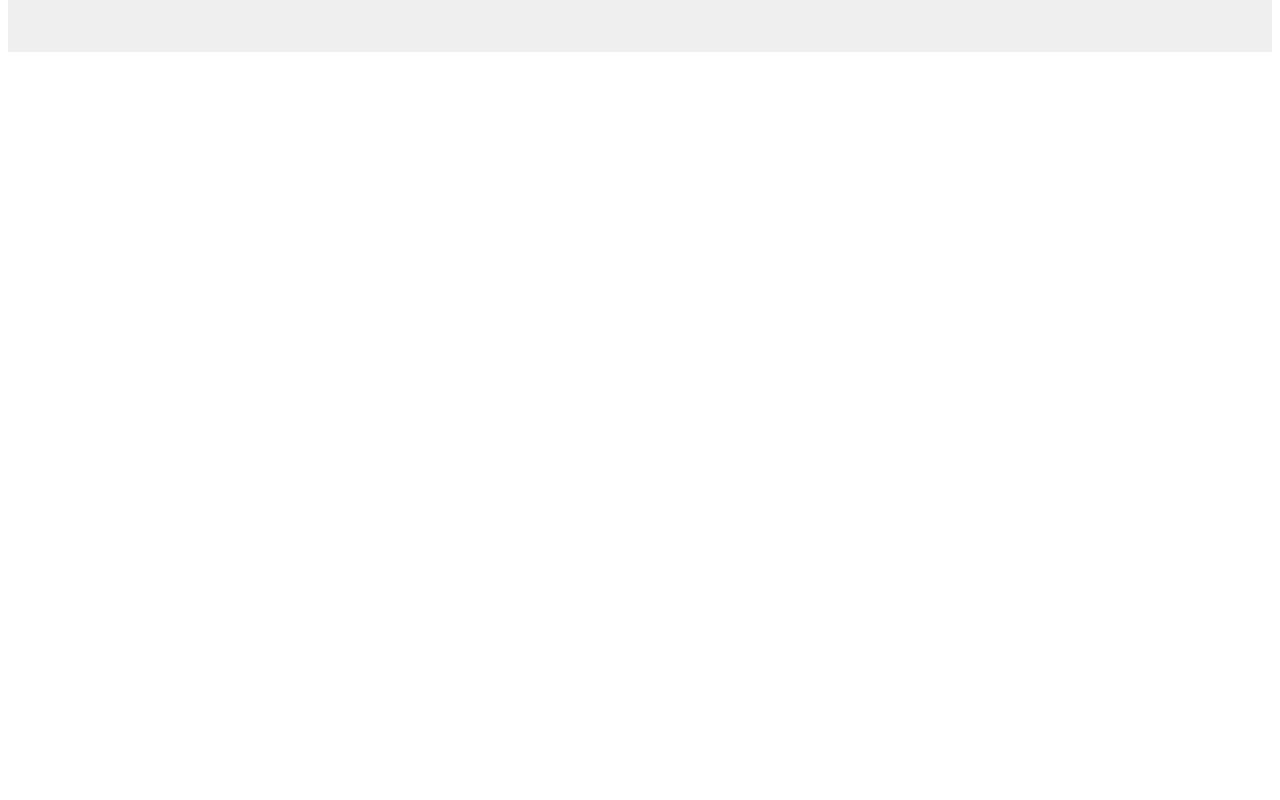
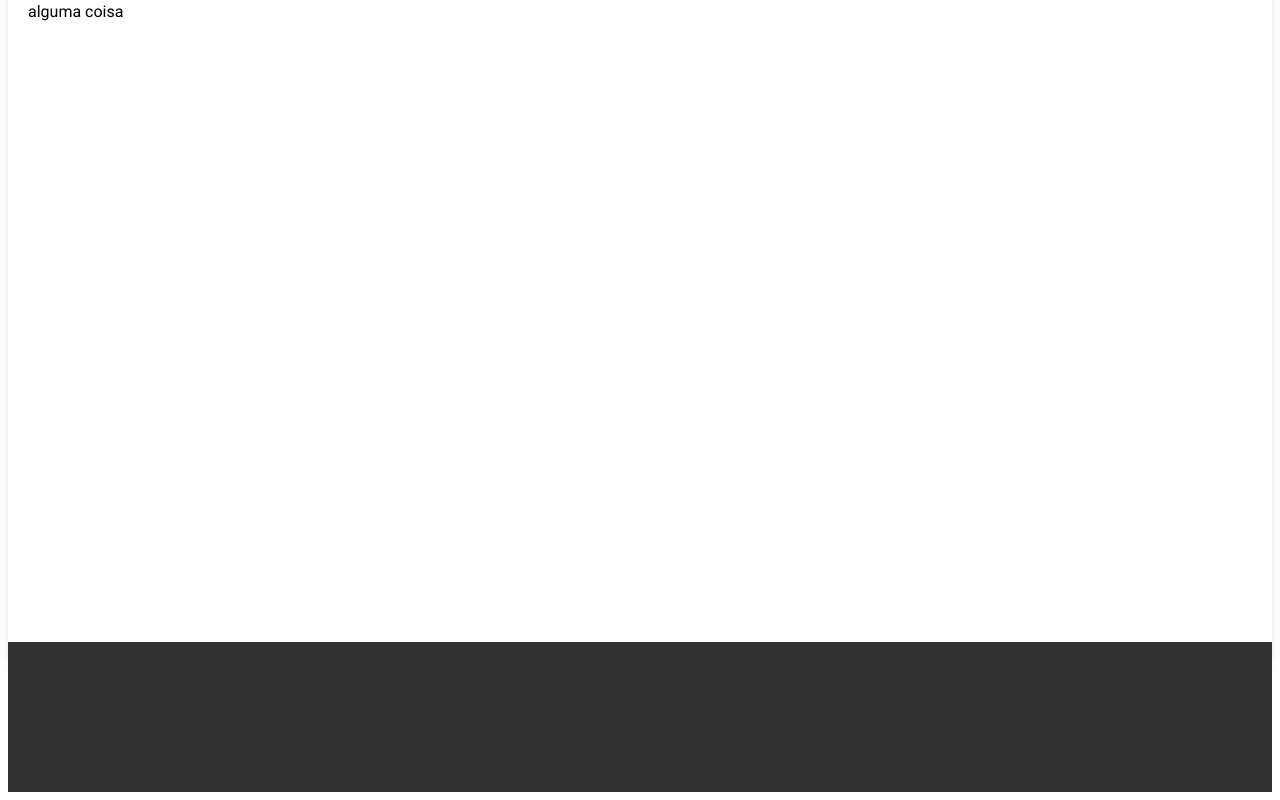
Before and after one commit to pedropsortiz/pilacoin, a React (Create React App) app in the folder frontend/wallet-pila/: page / in a window 1280 px wide. Shown: the part 276-1076 px from the top of the page. Before the commit the page ends 800 px from the top, so only its background shows below. Built offline with nearby package versions, Linux system fonts and the light colour scheme.

Commit message:
feat: mainbody e footer

```diff
--- a/frontend/wallet-pila/src/App.jsx
+++ b/frontend/wallet-pila/src/App.jsx
@@ -1,11 +1,15 @@
+import { Footer } from "./components/footer";
+import { Mainbody } from "./components/mainbody";
 import { Topbanner } from "./components/topbanner";
 import { Topbar } from "./components/topbar";
 import "./global.css"
 function App() {
   return (
    <>
-   <Topbar></Topbar>
-   <Topbanner></Topbanner>
+   <Topbar/>
+   <Topbanner/>
+   <Mainbody/>
+   <Footer/>
    </>
   );
 }
--- /dev/null
+++ b/frontend/wallet-pila/src/components/footer/index.jsx
@@ -0,0 +1,10 @@
+import "./style.css";
+
+export function Footer(){
+    return(
+        <div className="mainfooter">
+            <div className="footer">
+            </div>
+        </div>
+    )
+}
--- /dev/null
+++ b/frontend/wallet-pila/src/components/footer/style.css
@@ -0,0 +1,11 @@
+div.footer{
+    height: 150px;
+    background-color: #313131;
+    position: relative;
+    top: -100px;
+}
+
+div.mainfooter{
+    height: 50px;
+    background-color: #313131;
+}
--- /dev/null
+++ b/frontend/wallet-pila/src/components/mainbody/index.jsx
@@ -0,0 +1,9 @@
+import "./style.css";
+
+export function Mainbody(){
+    return(
+        <div className="mainbody">
+            alguma coisa
+        </div>
+    )
+}
--- /dev/null
+++ b/frontend/wallet-pila/src/components/mainbody/style.css
@@ -0,0 +1,11 @@
+div.mainbody{
+    background-color: #fff;
+    min-height: 650px;
+    box-shadow: 0px 0px 10px rgba(0, 0, 0, 0.1);
+    max-width: 1337px;
+    position: relative;
+    margin: auto;
+    border-radius: 20px;
+    top: -70px;
+    padding: 20px;
+}
```
